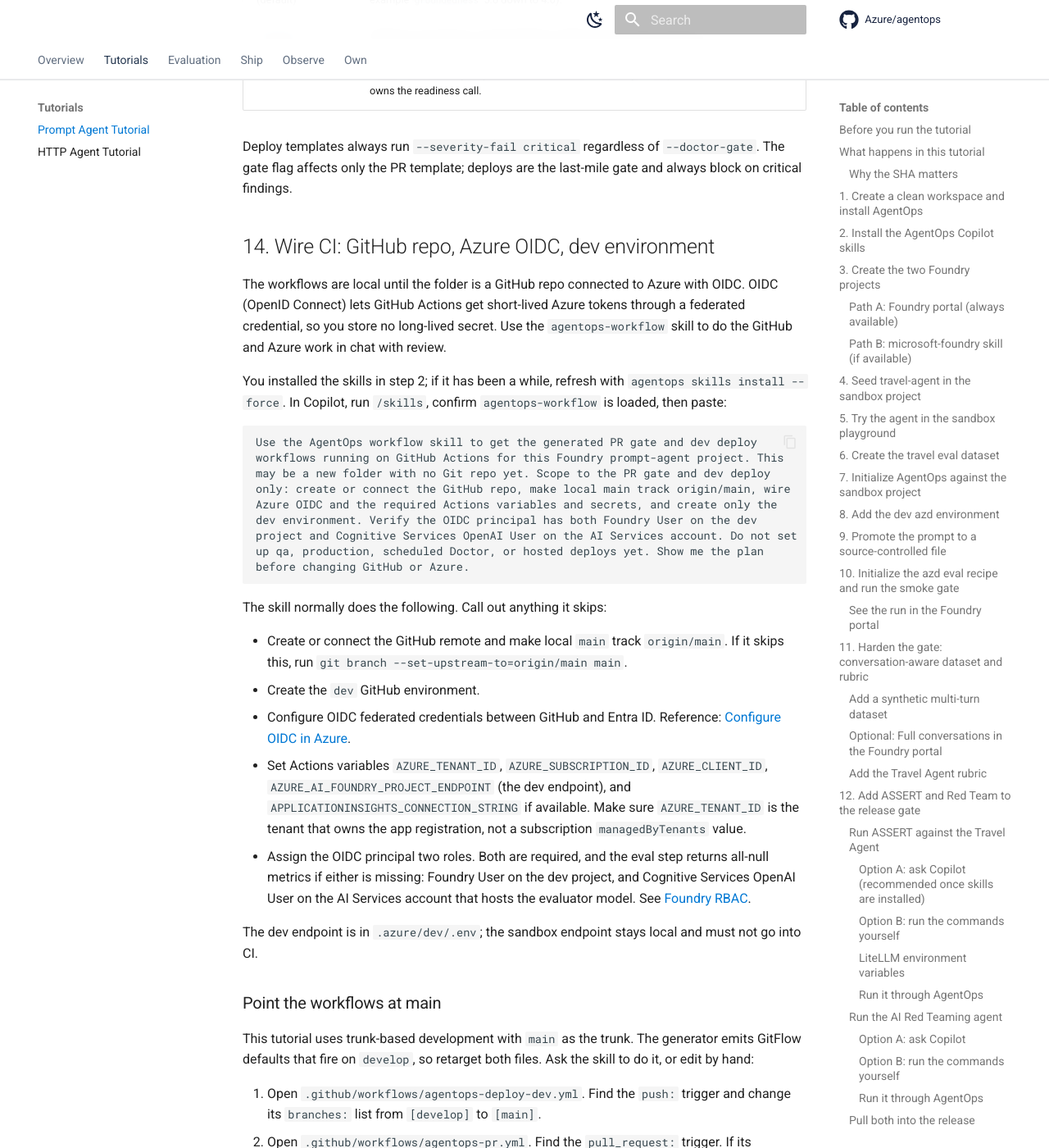
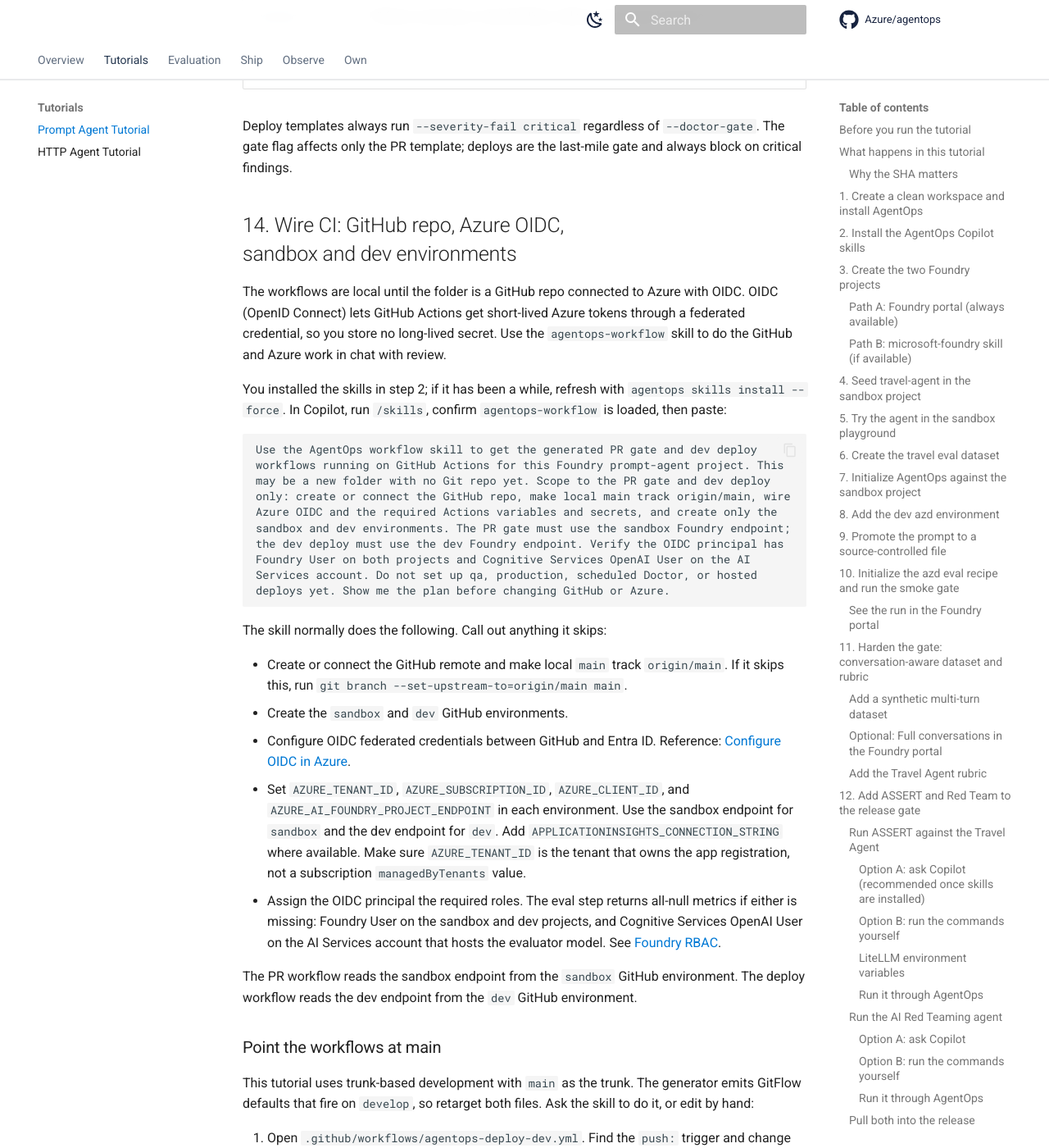
Before and after one commit to Azure/agentops, an MkDocs documentation site: the page built from docs/tutorial-prompt-agent.md, in a window 1280 px wide and 1400 px high, scrolled down 19312 px. Shown: the whole window at 82% size. Built offline with MkDocs 1.6.1 and Material for MkDocs 9.7.7, drawn with Linux system fonts in a browser that asks for light colours; comment, search, counter and statistics services are not loaded; some of the changed text lies outside the part shown.

Commit message:
Clarify prompt-agent sandbox PR flow

````diff
--- a/docs/tutorial-prompt-agent.md
+++ b/docs/tutorial-prompt-agent.md
@@ -32,7 +32,7 @@
 
 **Foundry projects**
 
-- Two projects: a sandbox where you publish the prompt agent, and a shared dev for the PR gate. You publish only in sandbox; CI bootstraps dev (and later qa and prod).
+- Two projects: a sandbox where you publish the prompt agent and run PR candidates, and a shared dev for the post-merge deploy. You publish only in sandbox; CI bootstraps dev after merge (and later qa and prod).
 - The same model deployment name (for example `gpt-4o-mini`) in every project. A missing deployment in dev breaks the first bootstrap.
 
 **Azure**
@@ -44,7 +44,7 @@
 **GitHub**
 
 - Push access to the tutorial repo and permission to run GitHub Actions.
-- A GitHub environment named `dev` for Azure auth and the dev endpoint.
+- GitHub environments named `sandbox` and `dev` for Azure auth and Foundry endpoints.
 - `gh auth login` authenticated for the PR commands.
 
 **Coding agent**
@@ -120,8 +120,8 @@
 
 You need two Foundry projects in the same Azure subscription:
 
-- `travel-agent-sandbox`: where you author and experiment. Saves here never trigger CI.
-- `travel-agent-dev`: the first shared environment. The PR gate stages candidates here and the dev deploy lands here.
+- `travel-agent-sandbox`: where you author, experiment, and stage PR candidates. Saves here never deploy dev.
+- `travel-agent-dev`: the first shared environment. The dev deploy lands here after merge.
 
 !!! note "How many sandboxes"
     One sandbox is enough for a solo run or a small team. Split into per-stream or
@@ -846,7 +846,7 @@
 
 The PR workflow has two jobs:
 
-1. `stage-candidate` stages an ephemeral Foundry prompt-agent candidate in the **dev** project. A candidate is a throwaway agent version CI creates just to evaluate a PR. On the first PR, dev is empty, so the step reads `prompt_agent_bootstrap` plus `prompt_file` and reports `action: bootstrapped`. Once dev catches up to the seed, it reports `reused` or `created`, and writes `.agentops/deployments/agentops.candidate.yaml`.
+1. `stage-candidate` stages an ephemeral Foundry prompt-agent candidate in the **sandbox** project. A candidate is a throwaway agent version CI creates just to evaluate a PR, not a dev deployment. The step writes `.agentops/deployments/agentops.candidate.yaml`.
 2. `eval` runs `agentops eval run` against the candidate, then Doctor with `--severity-fail critical`. Because the gate now uses the multi-turn dataset, this checks conversation behavior, not a single smoke response.
 
 !!! note "Candidate versions in Foundry"
@@ -870,7 +870,7 @@
 `--doctor-gate`. The gate flag affects only the PR template; deploys are the
 last-mile gate and always block on critical findings.
 
-## 14. Wire CI: GitHub repo, Azure OIDC, dev environment
+## 14. Wire CI: GitHub repo, Azure OIDC, sandbox and dev environments
 
 The workflows are local until the folder is a GitHub repo connected to Azure with
 OIDC. OIDC (OpenID Connect) lets GitHub Actions get short-lived Azure tokens
@@ -887,22 +887,23 @@
 may be a new folder with no Git repo yet. Scope to the PR gate and dev deploy
 only: create or connect the GitHub repo, make local main track origin/main, wire
 Azure OIDC and the required Actions variables and secrets, and create only the
-dev environment. Verify the OIDC principal has both Foundry User on the dev
-project and Cognitive Services OpenAI User on the AI Services account. Do not set
-up qa, production, scheduled Doctor, or hosted deploys yet. Show me the plan
-before changing GitHub or Azure.
+sandbox and dev environments. The PR gate must use the sandbox Foundry endpoint;
+the dev deploy must use the dev Foundry endpoint. Verify the OIDC principal has
+Foundry User on both projects and Cognitive Services OpenAI User on the AI
+Services account. Do not set up qa, production, scheduled Doctor, or hosted
+deploys yet. Show me the plan before changing GitHub or Azure.
 ```
 
 The skill normally does the following. Call out anything it skips:
 
 - Create or connect the GitHub remote and make local `main` track `origin/main`. If it skips this, run `git branch --set-upstream-to=origin/main main`.
-- Create the `dev` GitHub environment.
+- Create the `sandbox` and `dev` GitHub environments.
 - Configure OIDC federated credentials between GitHub and Entra ID. Reference: [Configure OIDC in Azure](https://docs.github.com/actions/deployment/security-hardening-your-deployments/configuring-openid-connect-in-azure).
-- Set Actions variables `AZURE_TENANT_ID`, `AZURE_SUBSCRIPTION_ID`, `AZURE_CLIENT_ID`, `AZURE_AI_FOUNDRY_PROJECT_ENDPOINT` (the dev endpoint), and `APPLICATIONINSIGHTS_CONNECTION_STRING` if available. Make sure `AZURE_TENANT_ID` is the tenant that owns the app registration, not a subscription `managedByTenants` value.
-- Assign the OIDC principal two roles. Both are required, and the eval step returns all-null metrics if either is missing: Foundry User on the dev project, and Cognitive Services OpenAI User on the AI Services account that hosts the evaluator model. See [Foundry RBAC](https://learn.microsoft.com/azure/ai-foundry/concepts/rbac-azure-ai-foundry).
+- Set `AZURE_TENANT_ID`, `AZURE_SUBSCRIPTION_ID`, `AZURE_CLIENT_ID`, and `AZURE_AI_FOUNDRY_PROJECT_ENDPOINT` in each environment. Use the sandbox endpoint for `sandbox` and the dev endpoint for `dev`. Add `APPLICATIONINSIGHTS_CONNECTION_STRING` where available. Make sure `AZURE_TENANT_ID` is the tenant that owns the app registration, not a subscription `managedByTenants` value.
+- Assign the OIDC principal the required roles. The eval step returns all-null metrics if either is missing: Foundry User on the sandbox and dev projects, and Cognitive Services OpenAI User on the AI Services account that hosts the evaluator model. See [Foundry RBAC](https://learn.microsoft.com/azure/ai-foundry/concepts/rbac-azure-ai-foundry).
 
-The dev endpoint is in `.azure/dev/.env`; the sandbox endpoint stays local and
-must not go into CI.
+The PR workflow reads the sandbox endpoint from the `sandbox` GitHub environment.
+The deploy workflow reads the dev endpoint from the `dev` GitHub environment.
 
 ### Point the workflows at main
 
@@ -1080,8 +1081,8 @@
 carrying the recovered prompt's SHA.
 
 The learning loop is the point: the prompt lives in git, the PR exercises it as a
-candidate in dev, Doctor catches regressions thresholds alone miss, and the merge
-promotes through deploy, none of it requiring anyone to watch a dashboard.
+sandbox candidate, Doctor catches regressions thresholds alone miss, and the
+merge promotes through deploy, none of it requiring anyone to watch a dashboard.
 
 ## 18. Observability: traces into continuous evaluation
 
@@ -1236,9 +1237,9 @@
 
 You built a complete prompt-agent release loop and now understand:
 
-- How sandbox, Git, and dev divide the work: sandbox is for authoring, Git is the source of truth, and CI proves the reviewed prompt in dev.
+- How sandbox, Git, and dev divide the work: sandbox is for authoring and PR candidates, Git is the source of truth, and dev receives reviewed prompts after merge.
 - Why AgentOps identifies a release by its `prompt_sha256` and `git_sha`, not by per-project Foundry version numbers.
-- How the PR gate stages a candidate in dev, runs a conversation-aware eval, and blocks on eval thresholds or Doctor criticals.
+- How the PR gate stages a candidate in sandbox, runs a conversation-aware eval, and blocks on eval thresholds or Doctor criticals.
 - How a regression is caught at PR time by two independent gates, and how the fix flows straight back through deploy.
 - How traces become continuous-evaluation datasets, and how Doctor, the evidence pack, and Cockpit turn signals into a ship or no-ship call.
 
````
Also changed, not shown: docs/ci-github-actions.md (+3 -3 lines), docs/ship.md (+9 -9 lines).
